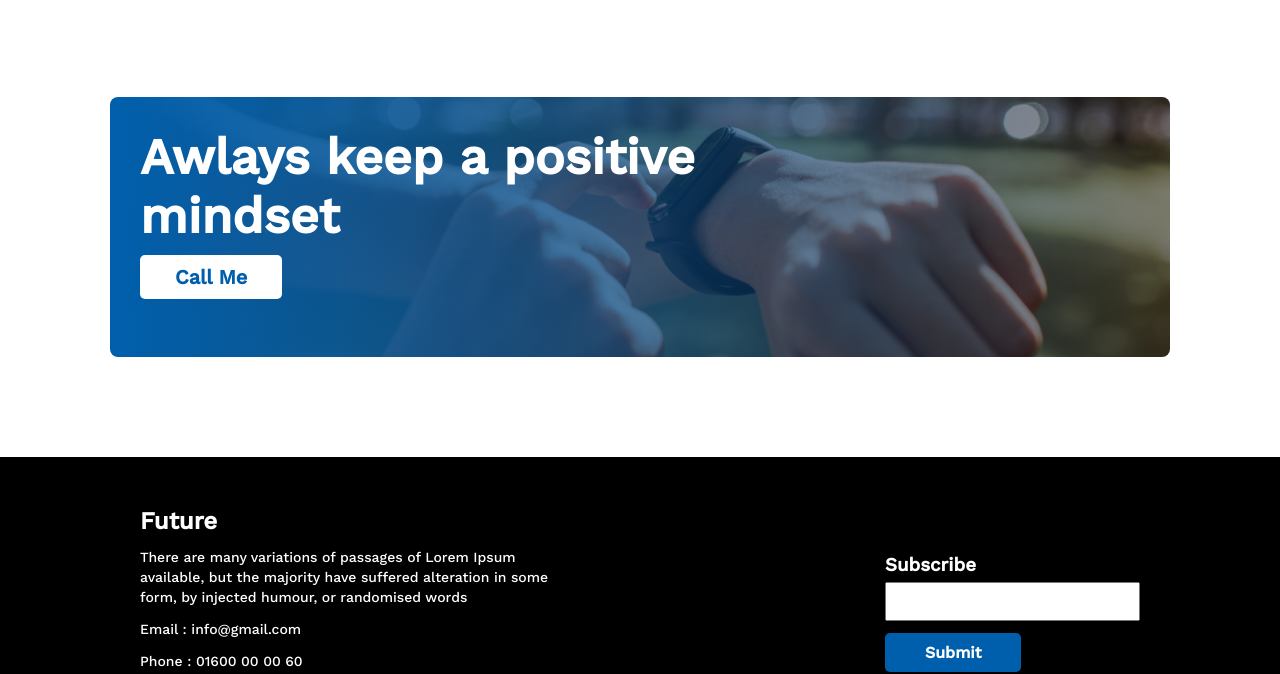
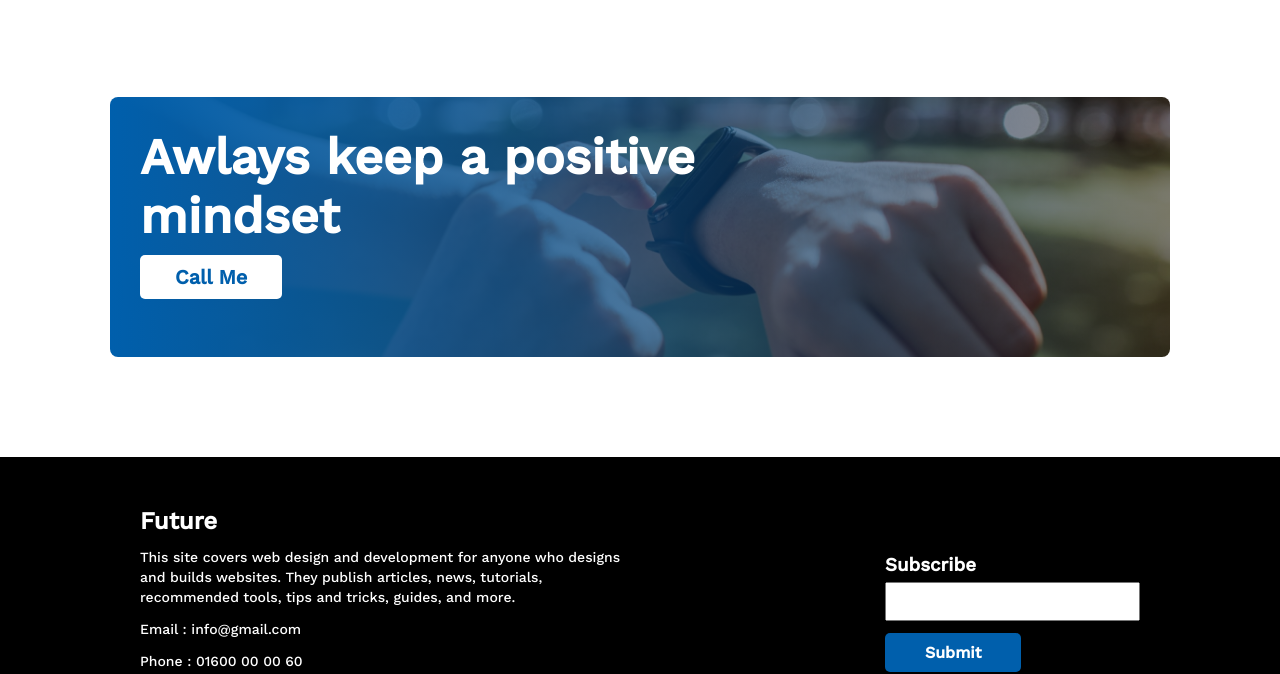
Before and after one commit to Arpitadey88/new-year-me, a plain HTML site: page index.html in a window 1280 px wide. Shown: the part 2221-2895 px from the top of the page. Drawn offline with nearby package versions, Linux system fonts and the light colour scheme.

Commit message:
changed some small fix

```diff
--- a/index.html
+++ b/index.html
@@ -57,7 +57,7 @@
                 <p class="details">Being a web developer is not a smooth task. It takes a lot of hard work and
                     intelligence to be a good developer. The journey to become a great web developer is long and a
                     person must discard each and every obstacle that comes his way to becoming a successful web
-                    developer.5 Bad Habits that turnout one to be a failed web developer
+                    developer. <br> <b>5 Bad Habits that turnout one to be a failed web developer :</b>
                 </p>
 
                 <p><i class="fa-solid fa-check"></i> Assuming the user and the environment .
@@ -140,9 +140,9 @@
         <div class="footer-content">
             <div class="footer-text">
                 <h2>Future</h2>
-                <p>There are many variations of passages of Lorem Ipsum <br>
-                    available, but the majority have suffered alteration in some <br>
-                    form, by injected humour, or randomised words</p>
+                <p>This site covers web design and development for anyone who designs <br> and builds websites. They
+                    publish
+                    articles, news, tutorials, <br> recommended tools, tips and tricks, guides, and more.</p>
                 <p>Email : info@gmail.com</p>
                 <p>Phone : 01600 00 00 60</p>
                 <img src="/assets/icons/fb.png" alt="">
```
